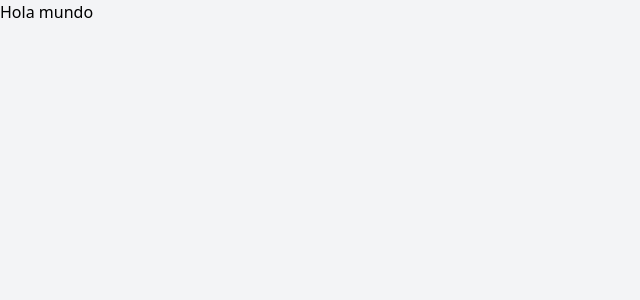
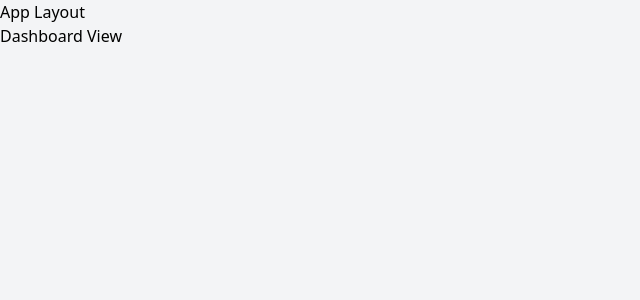
Before and after one commit to iachb/UpTask, a React (Vite) app: page / in a window 1280 px wide. Shown: the top 300 px of the page, without its empty margins (0-640 px from the left). Built offline with nearby package versions, Linux system fonts and the light colour scheme.

Commit message:
Creating Router and routes for project

```diff
--- /dev/null
+++ b/src/layouts/AppLayout.tsx
@@ -0,0 +1,12 @@
+import { Outlet } from "react-router-dom"
+
+function AppLayout() {
+  return (
+    <>
+      <h1>App Layout</h1>
+      <Outlet />
+    </>
+  )
+}
+
+export default AppLayout
--- a/src/main.tsx
+++ b/src/main.tsx
@@ -1,9 +1,10 @@
 import React from 'react'
 import ReactDOM from 'react-dom/client'
 import './index.css'
+import Router from './router'
 
 ReactDOM.createRoot(document.getElementById('root')!).render(
   <React.StrictMode>
-    <h1>Hola mundo</h1>
+    <Router />
   </React.StrictMode>,
 )
--- a/src/router.tsx
+++ b/src/router.tsx
@@ -1,11 +1,13 @@
 import { BrowserRouter, Routes, Route } from "react-router-dom";
+import AppLayout from "./layouts/AppLayout";
+import DashboardView from "./views/DashboardView";
 
 export default function Router() {
   return (
     <BrowserRouter>
       <Routes>
-        <Route>
-
+        <Route element={<AppLayout />}>
+          <Route path="/" element={<DashboardView />} index/>
         </Route>
       </Routes>
     </BrowserRouter>
--- /dev/null
+++ b/src/views/DashboardView.tsx
@@ -0,0 +1,11 @@
+
+
+function DashboardView() {
+  return (
+    <>
+      <h1>Dashboard View</h1>
+    </>
+  )
+}
+
+export default DashboardView
```
